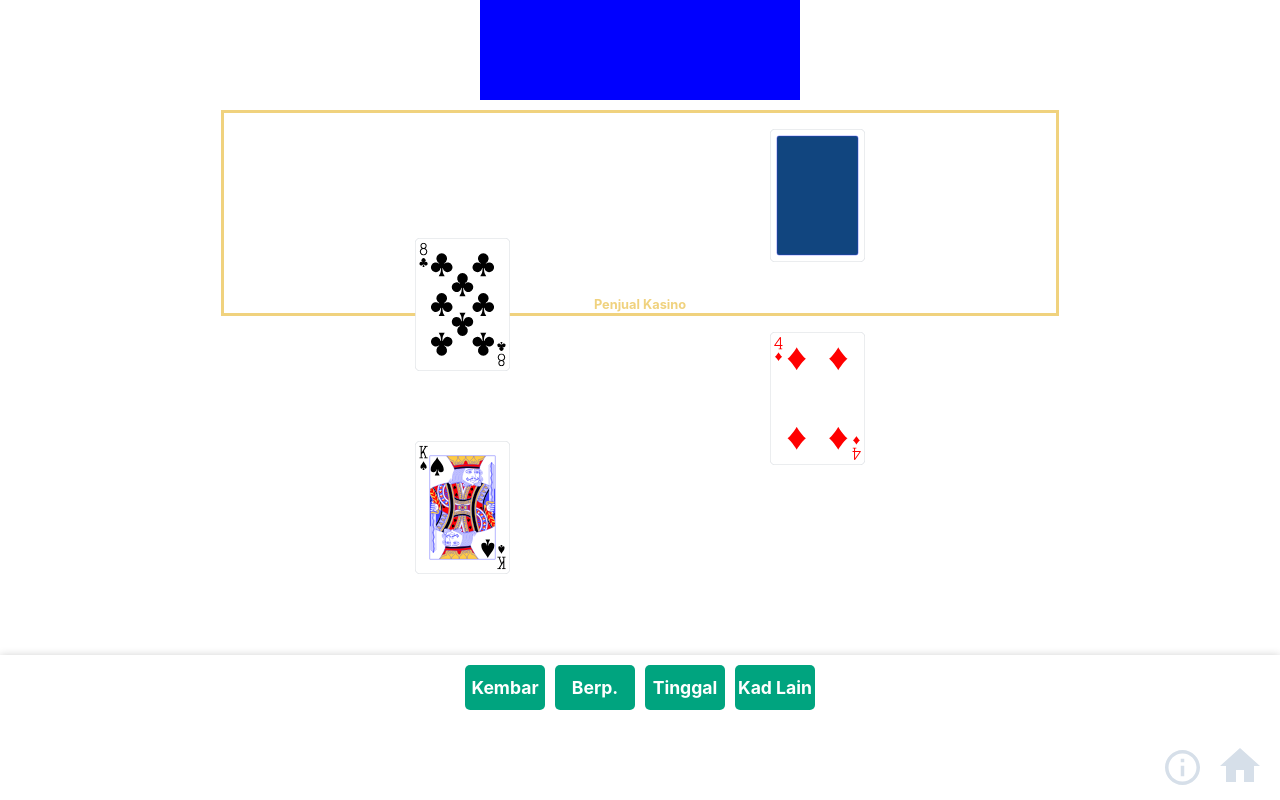
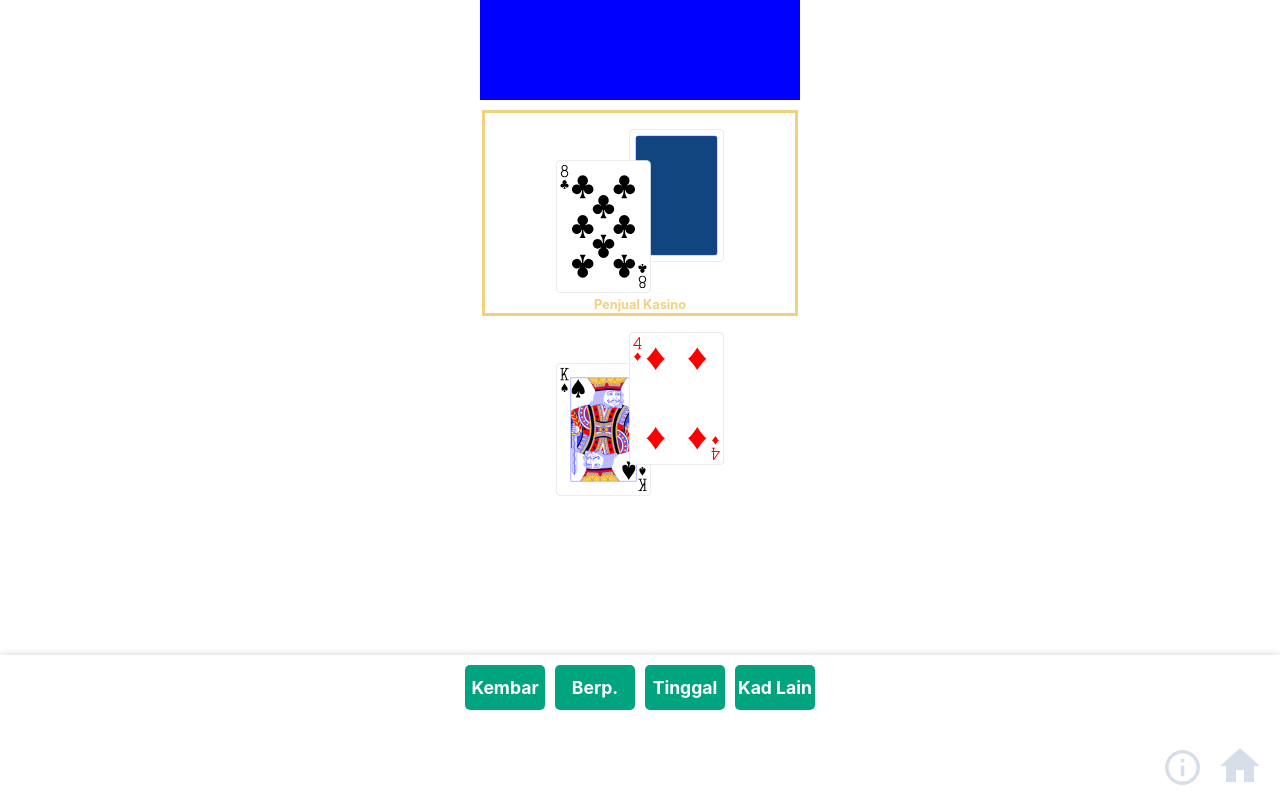
Before and after one commit to slslsls/jumpingjacks, a React (Create React App) app: page /practice-blackjack-malay in a window 1280 px wide. Shown: the top 800 px of the page. Built offline with nearby package versions, Linux system fonts and the light colour scheme.

Commit message:
cursor pointer

```diff
--- a/src/components/BlackjackContainer.css
+++ b/src/components/BlackjackContainer.css
@@ -18,6 +18,7 @@ html, body {
   color: white;
   font-weight: bold;
   font-size: 1.1em;
+  cursor: pointer;
   -webkit-transition:all .2s ease;
      -moz-transition:all .2s ease;
       -ms-transition:all .2s ease;
@@ -124,11 +125,13 @@ html, body {
   position: relative;
   height: 12.5em;
   width: 65%;
+  max-width: 310px;
   border: 3px solid #F0D27E;
 }
 
 .user-cards-container {
   width: 100%;
+  max-width: 310px;
   height: 12.5em;
   margin: auto;
   top: 10px;
@@ -188,6 +191,7 @@ html, body {
   bottom: 15px;
   padding: 0;
   z-index: 10;
+  cursor: pointer;
 }
 
 .home-button {
```
